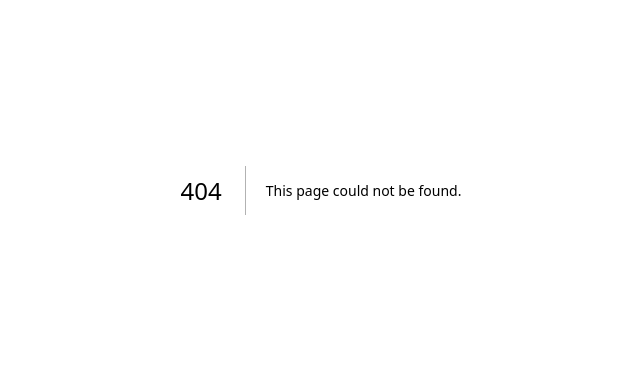
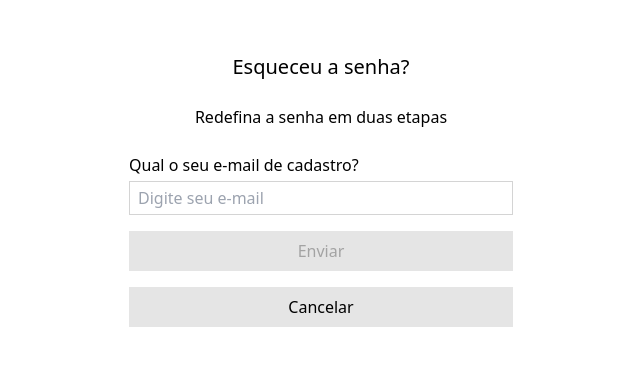
Before and after one commit to PetJournal/petjournal.web, a Next.js app: page /forgot-password in a window 1280 px wide. Before the commit this address had no page. Shown: the part 210-576 px from the top of the page, without its empty margins (319-959 px from the left). Built offline with nearby package versions, Linux system fonts and the light colour scheme.

Commit message:
feat: creates the forgot-password route and its form component

```diff
--- /dev/null
+++ b/src/components/ForgotPasswordForm.tsx
@@ -0,0 +1,63 @@
+// Hooks
+import { FormEvent } from 'react';
+import useInput from '@/hooks/useInput';
+
+function ForgotPasswordForm() {
+  const emailProps = useInput({ validate: validateEmail });
+
+  const isButtonDisabled = !(!!emailProps.value && !emailProps.error);
+
+  function validateEmail(value: string): string | undefined {
+    if (!value) {
+      return 'Este campo é obrigatório!';
+    }
+
+    const emailRegex =
+      /^[a-zA-Z0-9.!#$%&'*+/=?^_`{|}~-]+@[a-zA-Z0-9](?:[a-zA-Z0-9-]{0,61}[a-zA-Z0-9])?(?:\.[a-zA-Z0-9](?:[a-zA-Z0-9-]{0,61}[a-zA-Z0-9])?)*$/;
+
+    if (!emailRegex.test(value)) {
+      return 'Por favor, digite um e-mail válido.';
+    }
+
+    return undefined;
+  }
+
+  function handleFormSubmit(event: FormEvent<HTMLFormElement>) {
+    event.preventDefault();
+  }
+
+  return (
+    <form
+      className="flex flex-col gap-y-4 mt-6"
+      onSubmit={(event) => handleFormSubmit(event)}
+    >
+      <label>
+        <span className="mb-1 block">Qual o seu e-mail de cadastro?</span>
+        <div>
+          <div className="border border-neutral-300 py-1 px-2">
+            <input
+              type="text"
+              className="w-full outline-0"
+              placeholder="Digite seu e-mail"
+              {...emailProps}
+            />
+          </div>
+          {emailProps.error && (
+            <span className="text-red-600 text-xs">{emailProps.error}</span>
+          )}
+        </div>
+      </label>
+      <button
+        className={`text-center py-2 px-4 bg-neutral-200 ${
+          isButtonDisabled ? 'text-neutral-400' : 'text-neutral-900'
+        }`}
+        disabled={isButtonDisabled}
+      >
+        Enviar
+      </button>
+      <button className="text-center py-2 px-4 bg-neutral-200">Cancelar</button>
+    </form>
+  );
+}
+
+export default ForgotPasswordForm;
--- /dev/null
+++ b/src/pages/forgot-password.tsx
@@ -0,0 +1,15 @@
+import ForgotPasswordForm from '@/components/ForgotPasswordForm';
+
+function ForgotPasswordPage() {
+  return (
+    <div className="min-h-screen flex items-center p=4">
+      <div className="w-full max-w-sm m-auto">
+        <h1 className="text-center text-xl">Esqueceu a senha?</h1>
+        <p className="text-center mt-6">Redefina a senha em duas etapas</p>
+        <ForgotPasswordForm />
+      </div>
+    </div>
+  );
+}
+
+export default ForgotPasswordPage;
```
